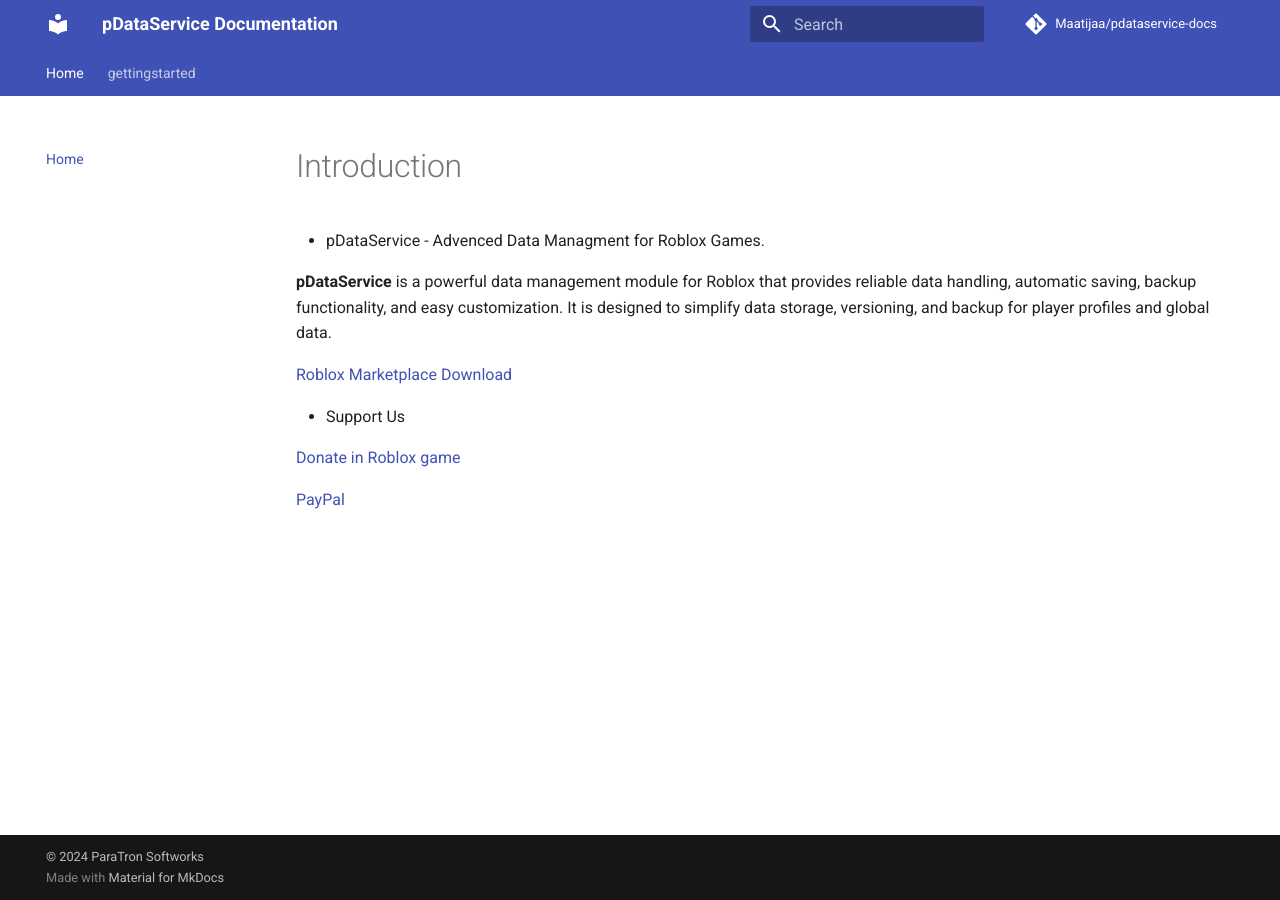
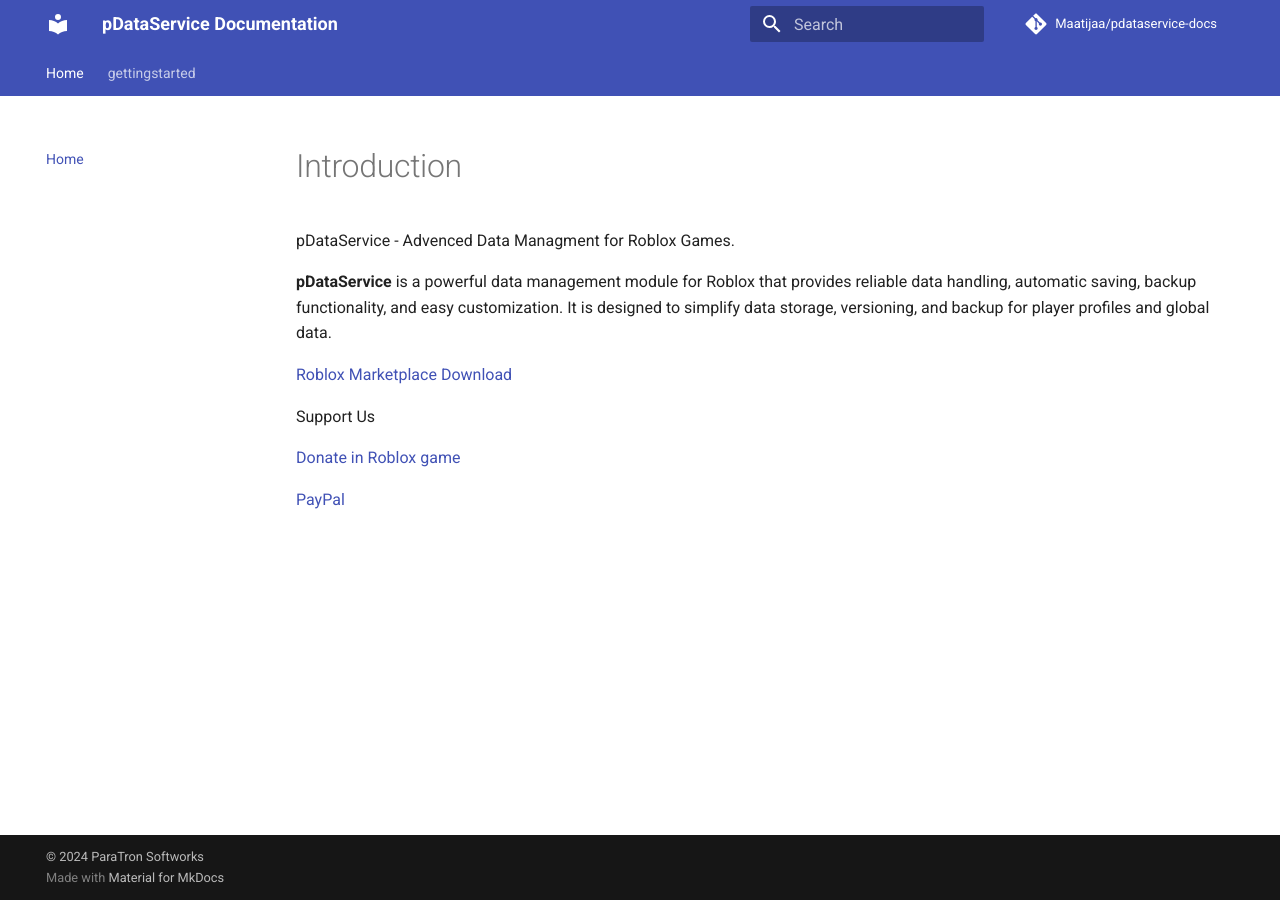
Before and after one commit to Maatijaa/mkdocs-pdataservice-materials, an MkDocs documentation site: the page built from docs/introduction.md, in a window 1280 px wide. Built offline with MkDocs 1.6.1 and Material for MkDocs 9.7.7, drawn with Linux system fonts in a browser that asks for light colours; comment, search, counter and statistics services are not loaded.

Commit message:
Another update to docs #3

```diff
--- a/docs/introduction.md
+++ b/docs/introduction.md
@@ -1,12 +1,12 @@
 # Introduction
 
-- pDataService - Advenced Data Managment for Roblox Games.
+pDataService - Advenced Data Managment for Roblox Games.
 
 **pDataService** is a powerful data management module for Roblox that provides reliable data handling, automatic saving, backup functionality, and easy customization. It is designed to simplify data storage, versioning, and backup for player profiles and global data.
 
 [Roblox Marketplace Download](https://create.roblox.com/store/asset/78951486721130/pDataService-RELEASE)
 
-- Support Us
+Support Us
 
 [Donate in Roblox game](https://www.roblox.com/games/130539550936036/ParaTech-Donations-Support-us)
 
```
Also changed, not shown: docs/basic_usage.md (renamed from docs/gettingstarted/basic_usage.md, +1 -1 lines), docs/installation.md (renamed from docs/gettingstarted/installation.md).
